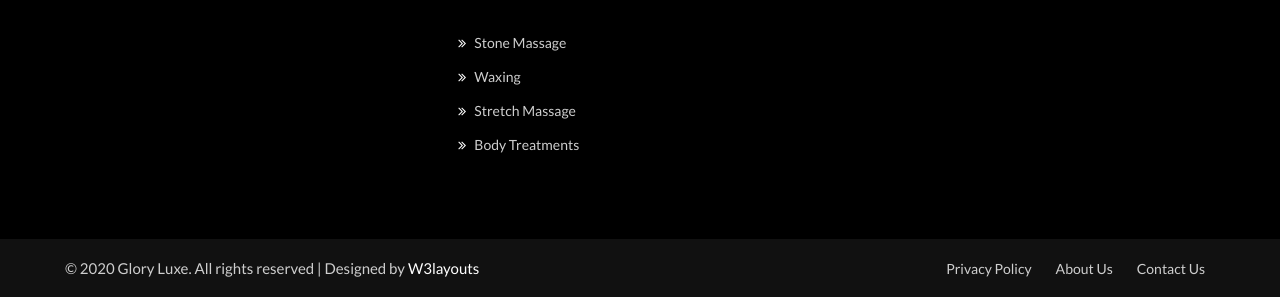
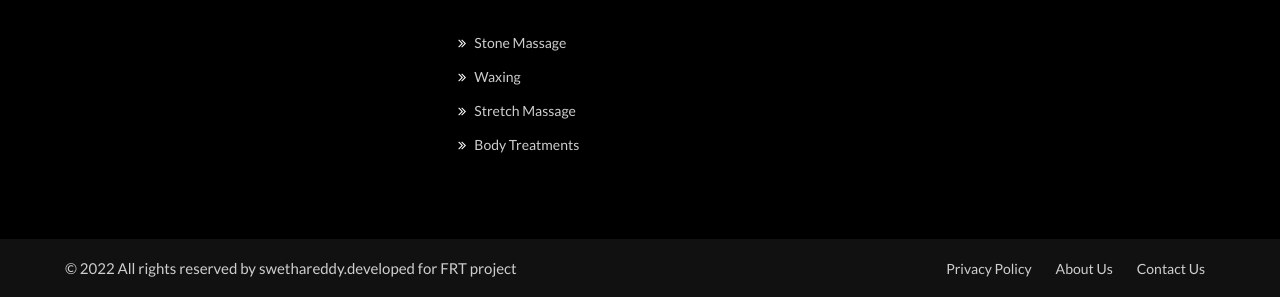
Before and after one commit to swetha200319/project19, a plain HTML site: page services.html in a window 1280 px wide. Shown: the part 4545-4842 px from the top of the page. Drawn offline with nearby package versions, Linux system fonts and the light colour scheme; a web font is replaced by a local one.

Commit message:
Update services.html

```diff
--- a/services.html
+++ b/services.html
@@ -1,7 +1,4 @@
-<!--
-Author: W3layouts
-Author URL: http://w3layouts.com
--->
+
 <!doctype html>
 <html lang="zxx">
 
@@ -651,8 +648,7 @@ Author URL: http://w3layouts.com
 				<div class="container">
 					<div class="copyright-footer">
 						<div class="columns text-lg-left">
-							<p>© 2020 Glory Luxe. All rights reserved | Designed by <a
-									href="https://w3layouts.com">W3layouts</a></p>
+							<p>© 2022 All rights reserved by swethareddy.developed for FRT project</a></p>
 						</div>
 						<ul class="columns text-lg-right">
 							<li><a href="#">Privacy Policy</a>
```
